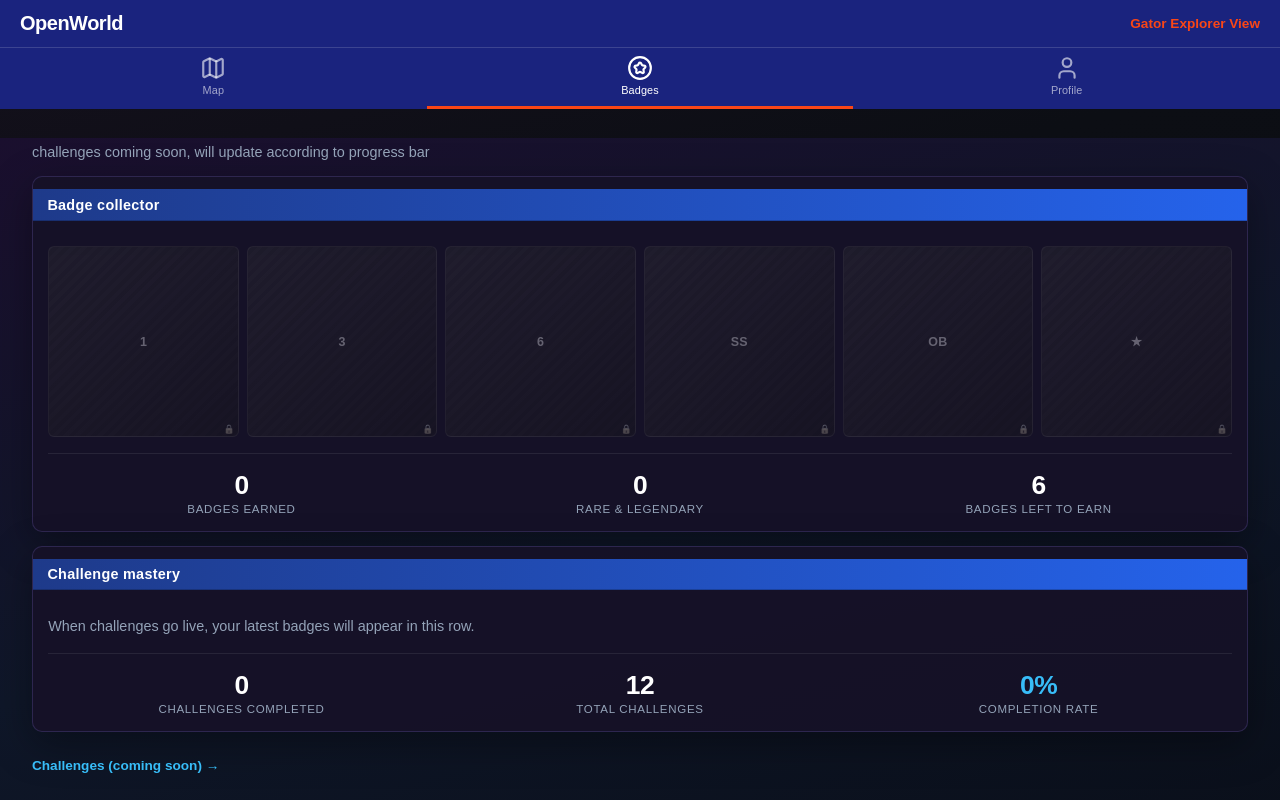
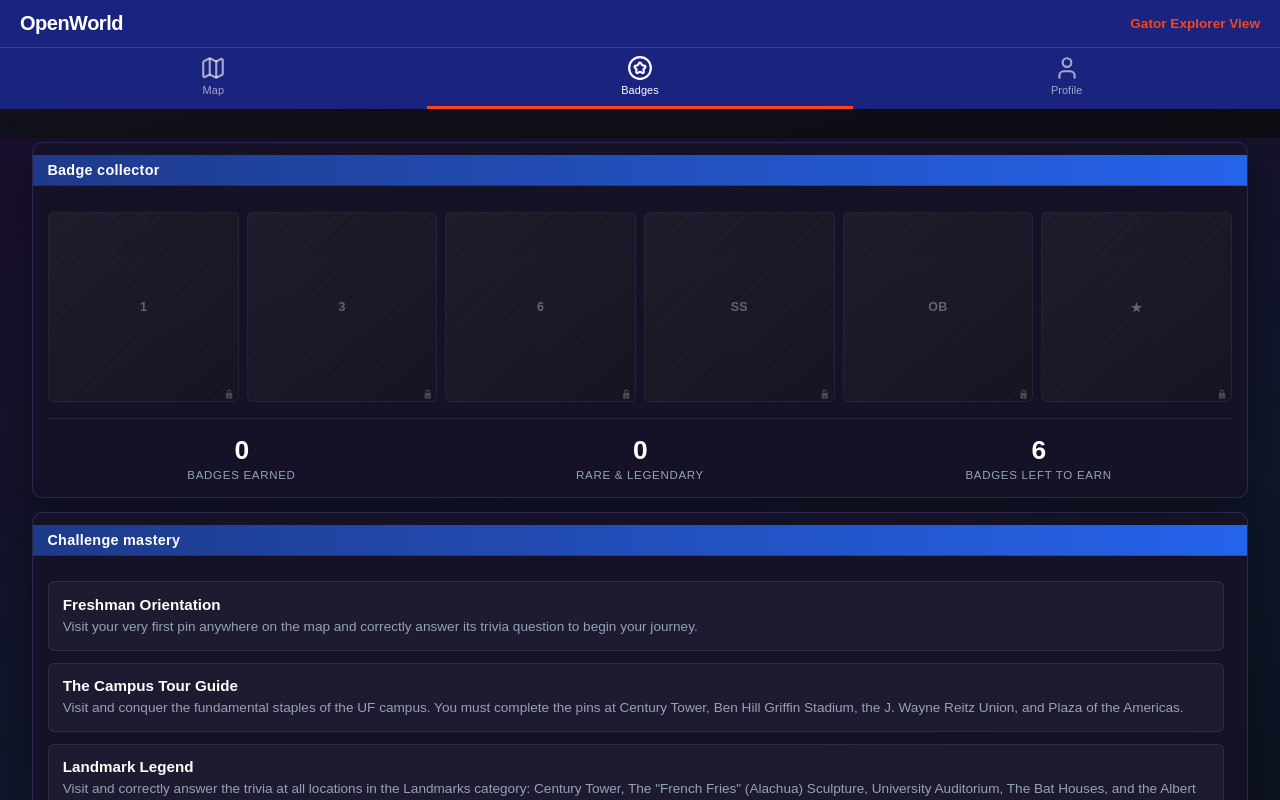
Before and after one commit to patrick-ouano/OpenWorld-App, a React (Vite) app in the folder client/: page /app/badges in a window 1280 px wide. Shown: the top 800 px of the page. Built offline with nearby package versions, Linux system fonts and the light colour scheme.

Commit message:
Feat: Removed placeholder challenges text and added challenges below badges

```diff
--- a/client/src/pages/Badges.css
+++ b/client/src/pages/Badges.css
@@ -120,3 +120,33 @@
   font-weight: 700;
   color: var(--gw-muted);
 }
+
+.challenges-list {
+  display: flex;
+  flex-direction: column;
+  gap: 0.75rem;
+  margin-bottom: 1.5rem;
+  max-height: 300px;
+  overflow-y: auto;
+  padding-right: 0.5rem;
+}
+
+.challenge-item {
+  background: rgba(255, 255, 255, 0.04);
+  border: 1px solid rgba(255, 255, 255, 0.08);
+  border-radius: 6px;
+  padding: 0.85rem;
+}
+
+.challenge-item__name {
+  font-weight: 700;
+  font-size: 0.95rem;
+  color: #fff;
+  margin-bottom: 0.25rem;
+}
+
+.challenge-item__desc {
+  font-size: 0.85rem;
+  color: var(--gw-muted);
+  line-height: 1.4;
+}
--- a/client/src/pages/Badges.jsx
+++ b/client/src/pages/Badges.jsx
@@ -1,8 +1,59 @@
 import { useEffect, useMemo, useState } from 'react';
-import { Link } from 'react-router-dom';
+
 import { BADGES, PLANNED_CHALLENGE_COUNT } from '../data/badges';
 import { getCompletedChallengeIds } from '../lib/challengeProgress';
 import './Badges.css';
+
+const CHALLENGES = [
+  {
+    "name": "Freshman Orientation",
+    "description": "Visit your very first pin anywhere on the map and correctly answer its trivia question to begin your journey."
+  },
+  {
+    "name": "The Campus Tour Guide",
+    "description": "Visit and conquer the fundamental staples of the UF campus. You must complete the pins at Century Tower, Ben Hill Griffin Stadium, the J. Wayne Reitz Union, and Plaza of the Americas."
+  },
+  {
+    "name": "Landmark Legend",
+    "description": "Visit and correctly answer the trivia at all locations in the Landmarks category: Century Tower, The \"French Fries\" (Alachua) Sculpture, University Auditorium, The Bat Houses, and the Albert and Alberta Statues."
+  },
+  {
+    "name": "Dining Connoisseur",
+    "description": "Visit and correctly answer the trivia at all locations in the Dining category: Gator Corner Dining Center, Broward Dining, The Hub, and the Reitz Union Food Court."
+  },
+  {
+    "name": "The Resident",
+    "description": "Visit and correctly answer the trivia at all locations in the Housing category: Broward Hall, Hume Hall, Beaty Towers, and the historic Murphree Hall."
+  },
+  {
+    "name": "The Bookworm",
+    "description": "Visit and correctly answer the trivia at all locations in the Libraries category: Library West, Marston Science Library, Smathers Library (East), and the Architecture & Fine Arts (AFA) Library."
+  },
+  {
+    "name": "The Historic Gator",
+    "description": "Complete the trivia at UF's oldest and most historically significant buildings by visiting Murphree Hall, Smathers Library (East), and University Auditorium."
+  },
+  {
+    "name": "The STEM Scholar",
+    "description": "Complete the trivia at the science and engineering-focused locations by visiting Marston Science Library, Hume Hall, and The Bat Houses."
+  },
+  {
+    "name": "The Arts & Culture Critic",
+    "description": "Complete the trivia at UF's creative hubs by visiting the Architecture & Fine Arts Library, the University Auditorium, and the \"French Fries\" (Alachua) Sculpture."
+  },
+  {
+    "name": "The East Campus Explorer",
+    "description": "Complete the trivia for the pins clustered on the eastern side of campus by visiting Beaty Towers, Broward Hall, and Broward Dining."
+  },
+  {
+    "name": "The Heart of Campus",
+    "description": "Complete the trivia for the high-traffic central campus pins by visiting Library West, The Hub, and Century Tower."
+  },
+  {
+    "name": "The True Florida Gator",
+    "description": "Achieve 100% completion. Visit every single pin across all four categories (Landmarks, Dining, Housing, and Libraries) and answer all the trivia questions correctly."
+  }
+];
 
 function buildStats(completedIds) {
   const totalChallenges = PLANNED_CHALLENGE_COUNT;
@@ -67,10 +118,6 @@ function Badges() {
   return (
     <div className="gw-page badges-page">
       <div className="gw-page-inner">
-        <p className="gw-lead">
-          challenges coming soon, will update according to progress bar
-        </p>
-
         <section className="showcase-card" aria-labelledby="badge-collector-heading">
           <h2 className="showcase-card__header" id="badge-collector-heading">
             Badge collector
@@ -129,23 +176,13 @@ function Badges() {
             Challenge mastery
           </h2>
           <div className="showcase-card__body">
-            <div className="showcase-icon-row" role="list">
-              {stats.showcaseBadges.length === 0 ? (
-                <p className="gw-lead" style={{ margin: 0 }}>
-                  When challenges go live, your latest badges will appear in this row.
-                </p>
-              ) : (
-                stats.showcaseBadges.map((b) => (
-                  <div
-                    key={b.id}
-                    className={`badge-slot badge-slot--unlocked ${b.tier}`}
-                    role="listitem"
-                    title={b.name}
-                  >
-                    <span className="badge-slot__abbr">{b.abbr}</span>
-                  </div>
-                ))
-              )}
+            <div className="challenges-list" role="list">
+              {CHALLENGES.map((c, i) => (
+                <div key={i} className="challenge-item" role="listitem">
+                  <div className="challenge-item__name">{c.name}</div>
+                  <div className="challenge-item__desc">{c.description}</div>
+                </div>
+              ))}
             </div>
 
             <div className="showcase-stat-row showcase-stat-row--duo">
@@ -165,9 +202,6 @@ function Badges() {
           </div>
         </section>
 
-        <Link className="link-challenges" to="/app/challenges">
-          Challenges (coming soon) →
-        </Link>
       </div>
     </div>
   );
```
